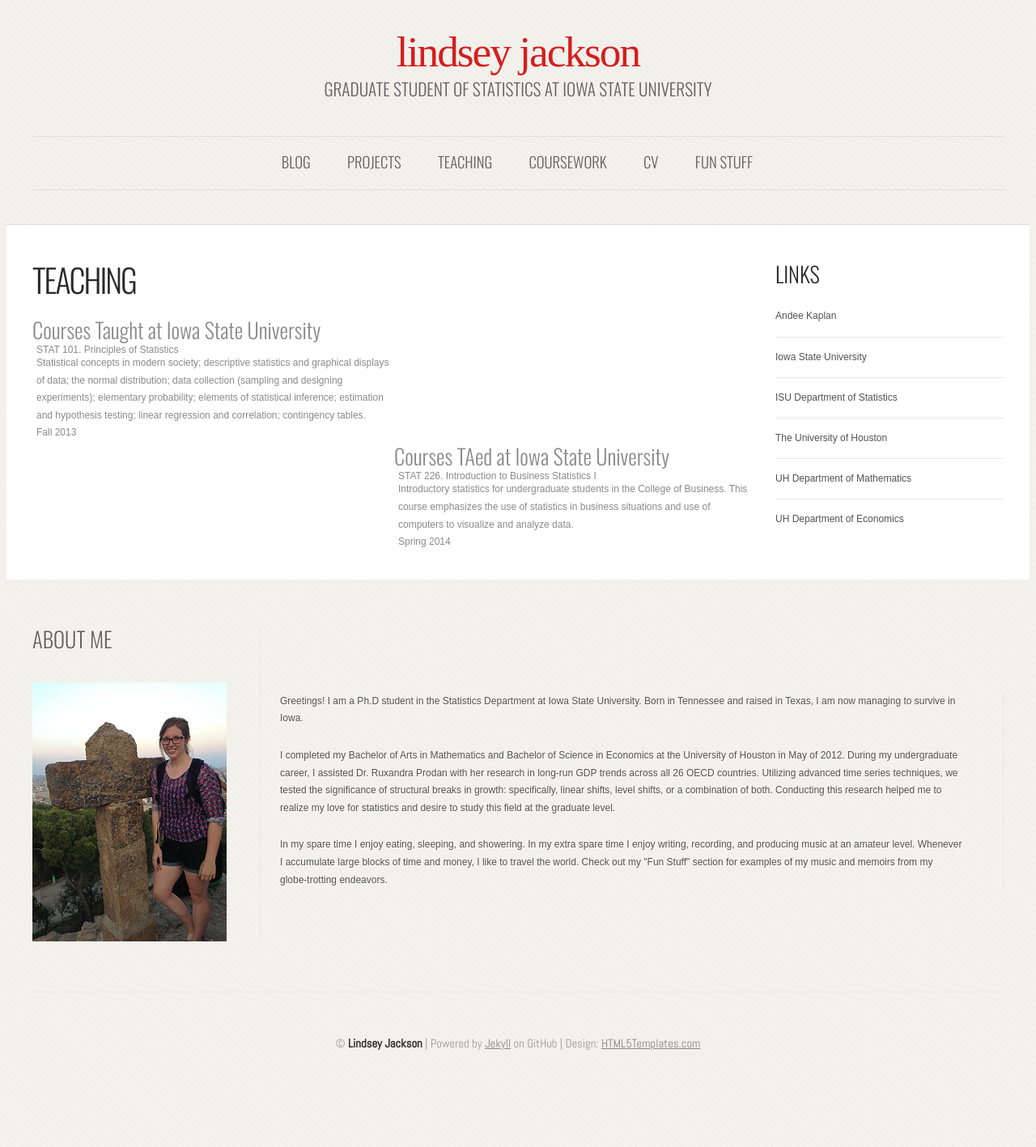
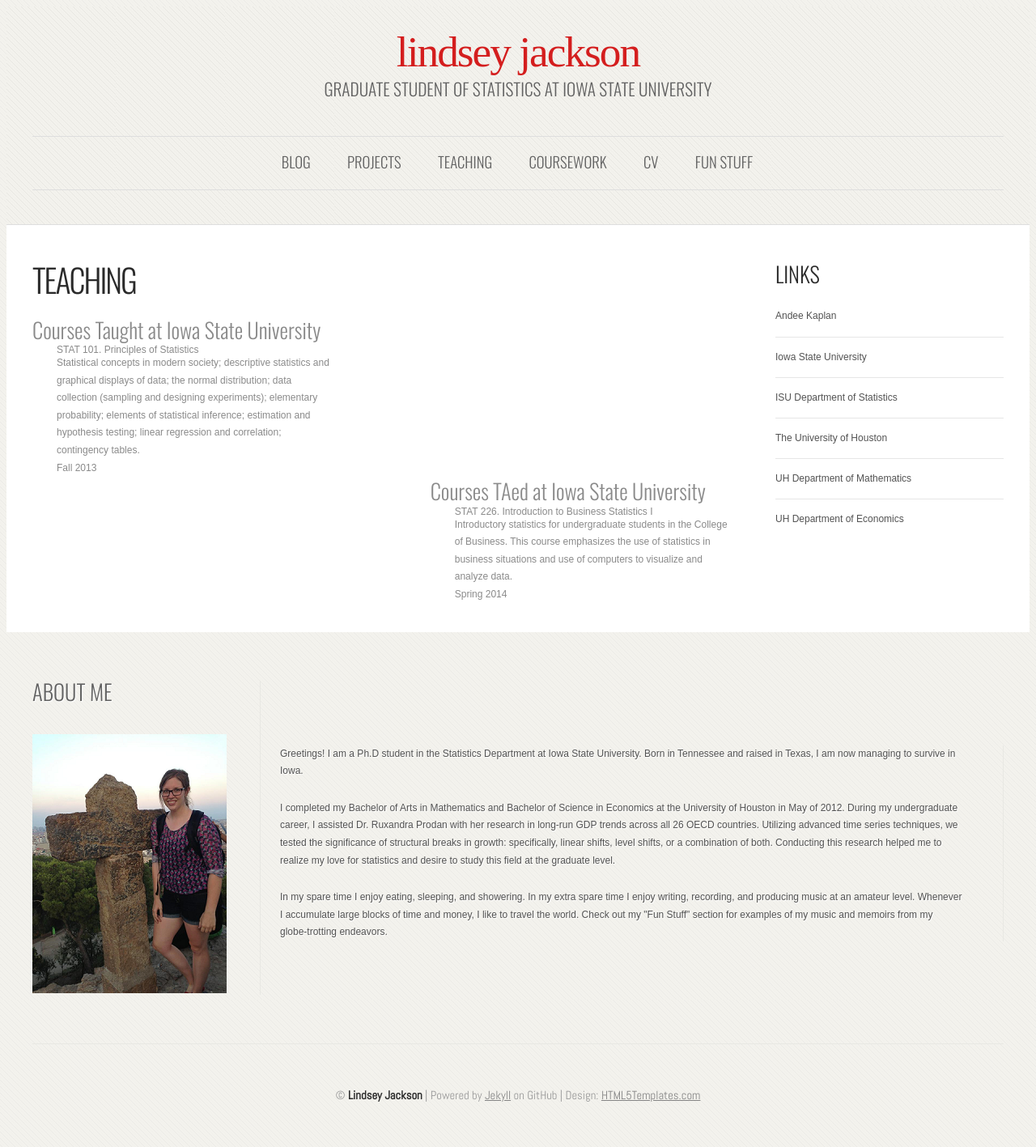
Before and after one commit to lmjackson/lmjackson.github.io, a Jekyll site: the page built from teaching.html, in a window 1280 px wide. Shown: the whole page at 81% size. Built offline with Jekyll 4.4.1, drawn with Linux system fonts in a browser that asks for light colours; some web fonts are replaced; Markdown is read by kramdown in place of the engine named in the settings; before the commit the page ends 1352 px from its top, so only the background shows below that.

Commit message:
duo1 and duo2

```diff
--- a/css/style.css
+++ b/css/style.css
@@ -46,9 +46,9 @@ strong {
 }
 .float-left  { float: left; }
 .float-right { float: right; }
-#duo1{float:left;width:50%;}
-#duo2{float:right;width:50%;}
-.inner{margin:5px 5px;}
+#duo1{float:left;width:45%;}
+#duo2{float:right;width:45%;}
+.inner{margin:5px 30px;}
 
 /* Clearing fix */
 .clearfix:after{clear:both;content:".";display:block;height:0;visibility:hidden;}
```
